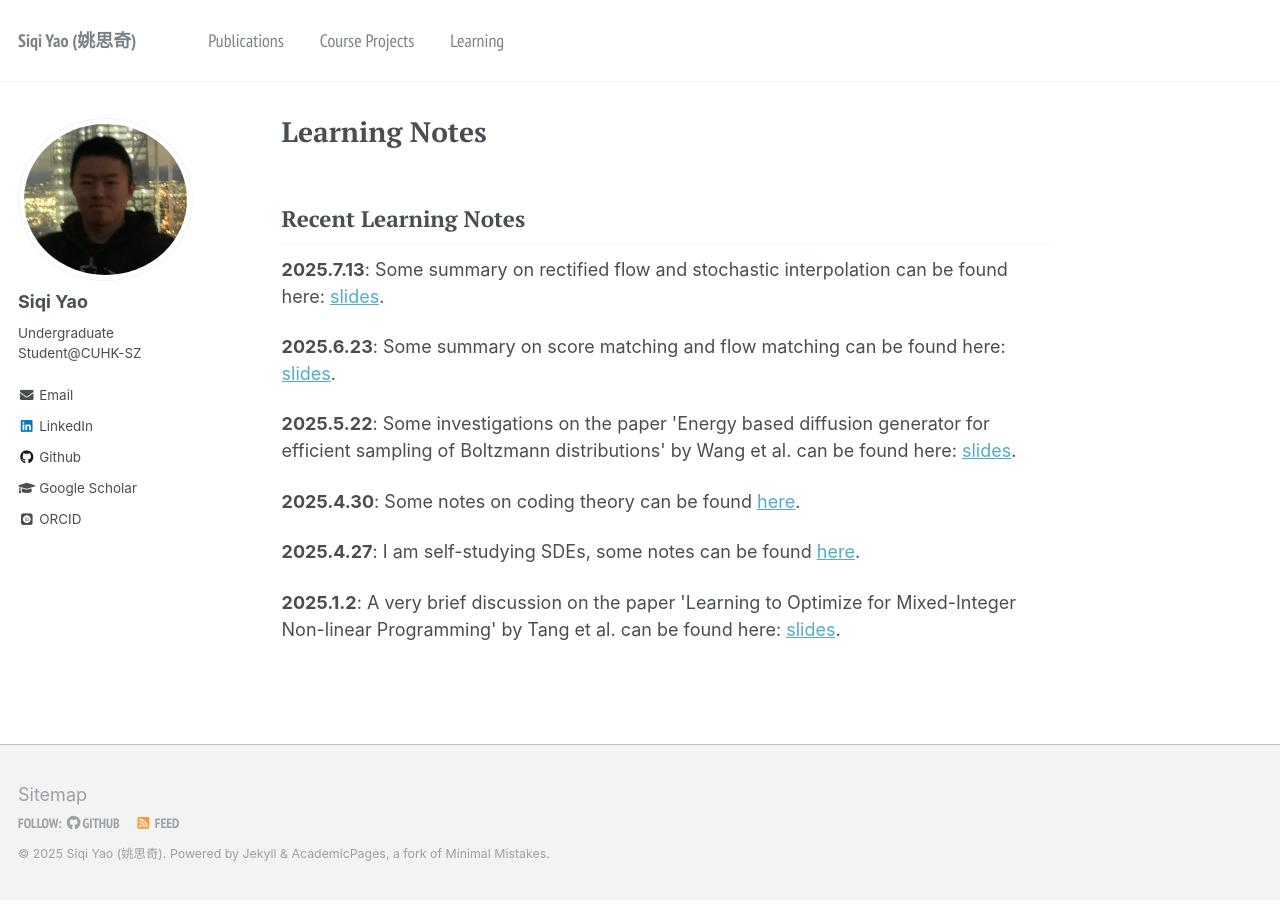
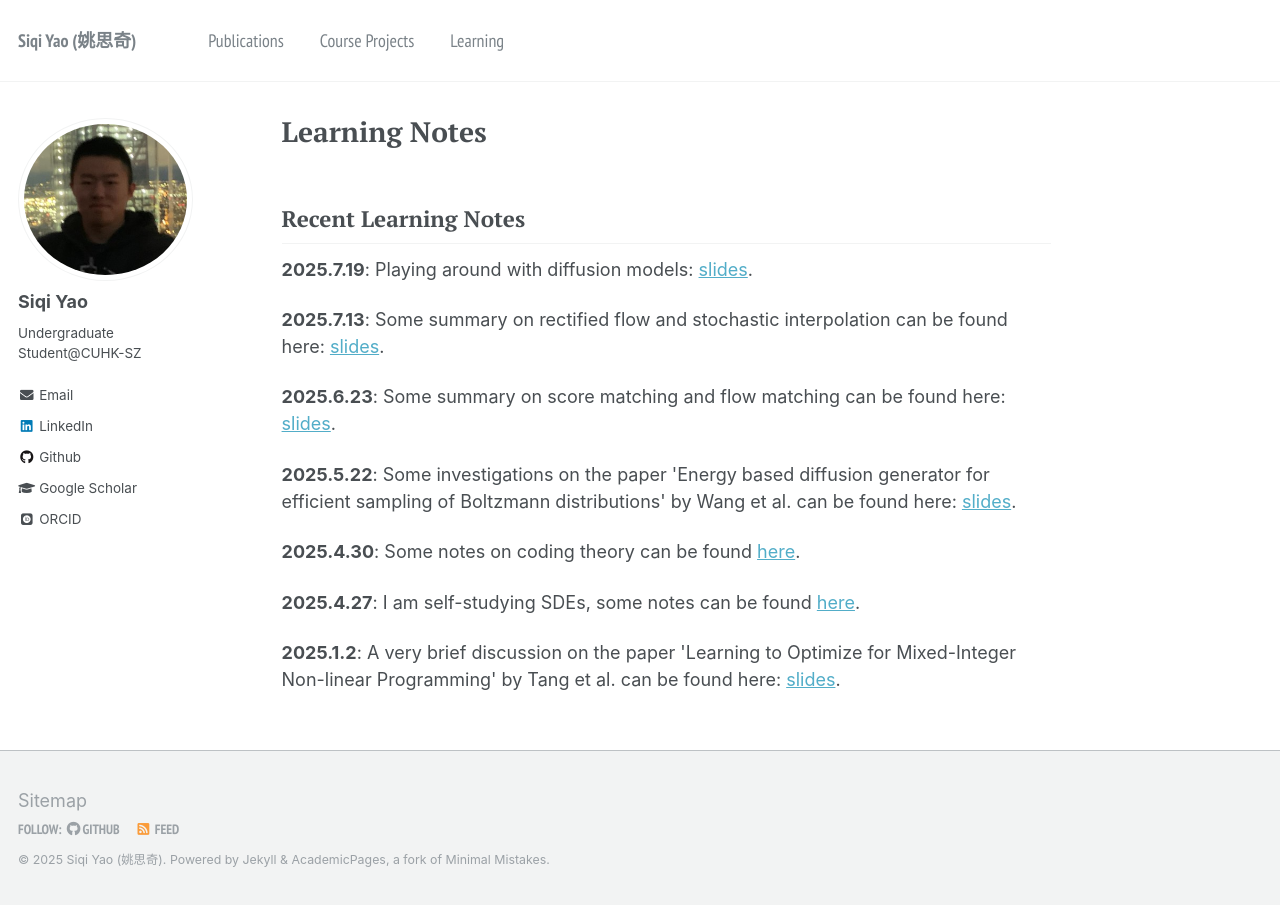
Before and after one commit to YaoSiqi2003/YaoSiqi2003.github.io, a Jekyll site: the page built from _pages/learning.md, in a window 1280 px wide. Built offline with Jekyll 4.4.1, drawn with Linux system fonts in a browser that asks for light colours; some web fonts are replaced.

Commit message:
Add new file

```diff
--- a/_pages/learning.md
+++ b/_pages/learning.md
@@ -6,6 +6,9 @@ author_profile: true
 ---
 
 ## Recent Learning Notes
+
+<p><strong>2025.7.19</strong>: Playing around with diffusion models: <a href="/files/fun with diffusion models.pptx">slides</a>.</p>
+
 
 <p><strong>2025.7.13</strong>: Some summary on rectified flow and stochastic interpolation can be found here: <a href="/files/Rectified_flow_stochastic_interpolation.pdf">slides</a>.</p>
 
```
